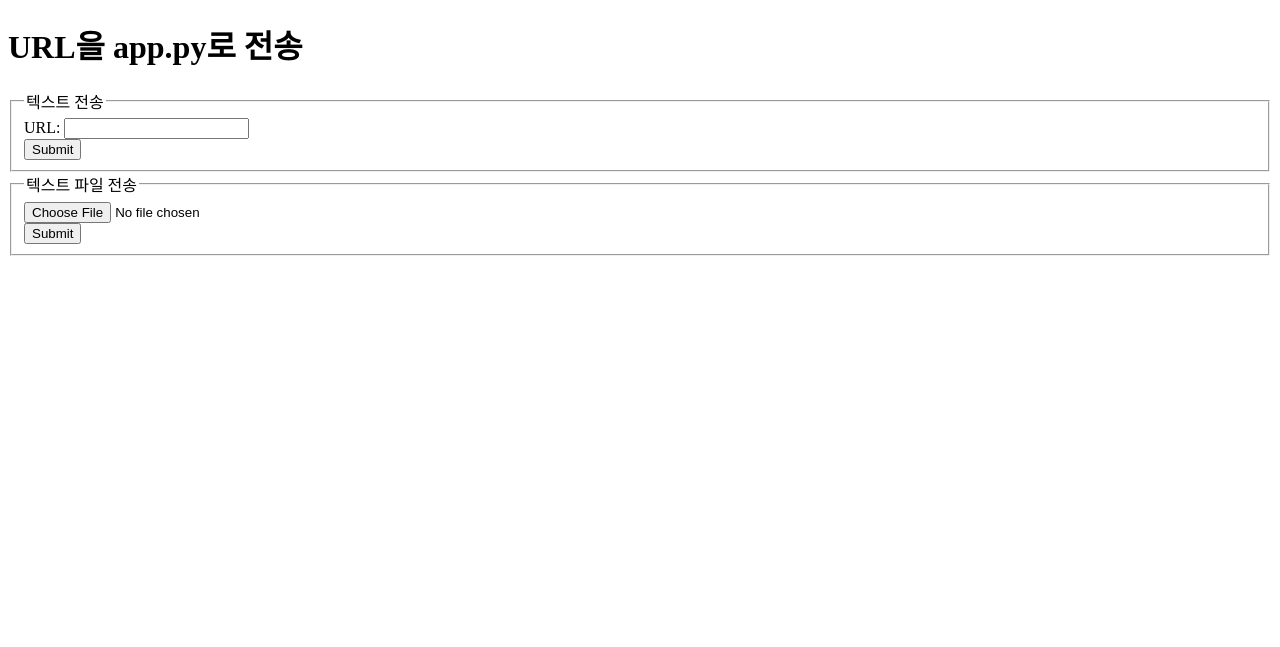
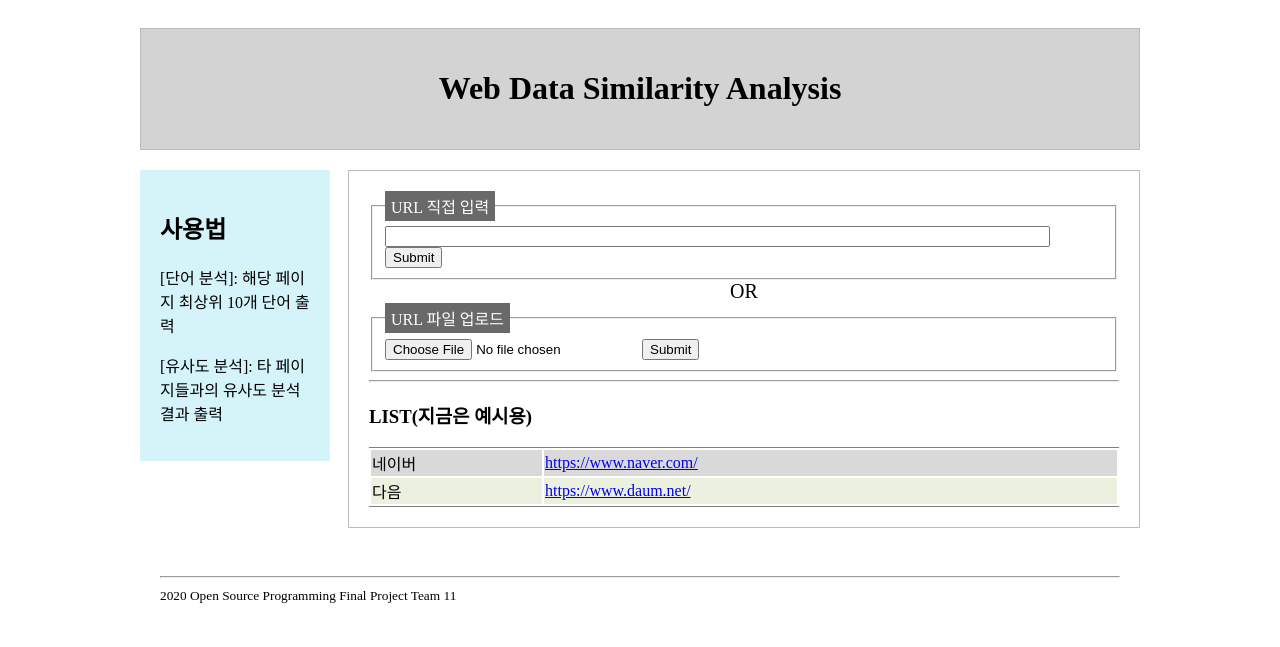
Before and after one commit to Shyellen/OSP_Project, a plain HTML site: page index.html in a window 1280 px wide. Drawn offline with Linux system fonts and the light colour scheme.

Commit message:
index.html: layout upgraded

```diff
--- a/index.html
+++ b/index.html
@@ -2,24 +2,93 @@
 <html>
 <head>
 	<meta charset="UTF-8">
-	<title>html_1</title>
+	<title>OSP Project</title>
+	<style>
+		#osp-container {
+			width: 1000px;
+			margin: 0px auto;
+			padding: 20px;
+		}
+		#osp-header {
+			padding: 20px;
+			margin-bottom: 20px;
+			border: 1px solid #bcbcbc;
+			background-color: lightgrey;
+		}
+		#osp-content {
+			width: 750px;
+			padding: 20px;
+			margin-bottom: 20px;
+			float: right;
+			border: 1px solid #bcbcbc;
+		}
+		#osp-sidebar {
+			width: 150px;
+			padding: 20px;
+			margin-bottom: 20px;
+			float: left;
+			background-color: #D4F4FA;
+		}
+		#osp-footer {
+			clear: both;
+			padding: 20px;
+		}
+		legend {
+    		background-color: DimGrey;
+    		color: white;
+    		padding: 3px 6px;
+		}
+		tr:nth-child(2n) {
+			background-color: #ebf1de;
+		}
+		tr:nth-child(2n+1) {
+			background-color: #d9d9d9;
+		}
+	</style>
 </head>
 <body>
-	<h1>URL을 app.py로 전송</h1>
+	<div id="osp-container">
+		<div id="osp-header">
+			<center><h1>Web Data Similarity Analysis</h1></center>
+		</div>
+		<div id="osp-sidebar">
+			<h2>사용법</h2>
+			<p>[단어 분석]: 해당 페이지 최상위 10개 단어 출력
+			<p>[유사도 분석]: 타 페이지들과의 유사도 분석 결과 출력
+		</div>
+		<div id="osp-content">
 			<fieldset>
-		<legend>텍스트 전송</legend>
+				<legend>URL 직접 입력</legend>
 				<form action="/urlSending" method="POST">
-			URL: <input name="url" type="text"><br/>
+					<input name="url" type="text" size=80>
 					<button type="submit"> Submit </button>
 				</form>
 			</fieldset>
+			<center style="font-size:20px;">OR</center>
 			<fieldset>
-		<legend>텍스트 파일 전송</legend>
+				<legend>URL 파일 업로드</legend>
 				<form action="/fileUpload" method="POST" enctype="multipart/form-data">
-			<input name="file" type="file"><br/>
+					<input name="file" type="file">
 					<button type="submit"> Submit </button>
 				</form>
 			</fieldset>
-
+			<hr>
+			<h3>LIST(지금은 예시용)</h3>
+			<table frame=hsides style="width:100%;">
+				<tr>
+					<td>네이버</td>
+					<td><a href="https://www.naver.com/" target="_blank">https://www.naver.com/</a></td>
+				</tr>
+				<tr>
+					<td>다음</td>
+					<td><a href="https://www.daum.net/" target="_blank">https://www.daum.net/</a></td>
+				</tr>
+			</table>
+		</div>
+		<div id="osp-footer">
+			<hr>
+			<small>2020 Open Source Programming Final Project Team 11</small>
+		</div>
+	</div>
 </body>
 </html>
```
Lines whose indentation alone changed are shown as unchanged.
